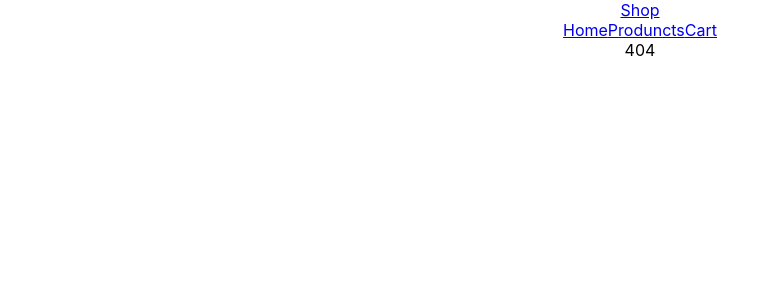
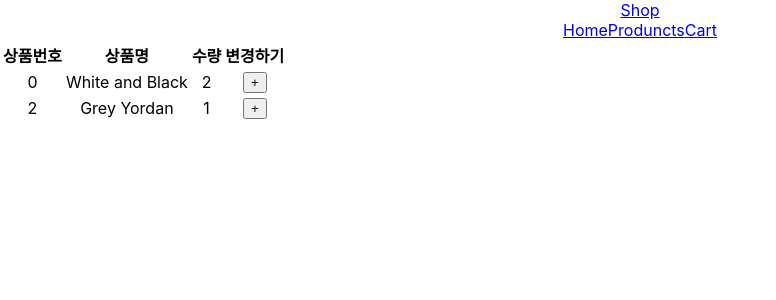
Before and after one commit to nomeleon/shop, a React (Create React App) app in the folder shop/: page /cart in a window 1280 px wide. Before the commit this address had no page. Shown: the top 300 px of the page, without its empty margins (0-776 px from the left). Built offline with nearby package versions, Linux system fonts and the light colour scheme; the HTML template or start-up script is replaced by a standard one.

Commit message:
redux, store, state 변경

```diff
--- a/shop/package.json
+++ b/shop/package.json
@@ -3,6 +3,7 @@
   "version": "0.1.0",
   "private": true,
   "dependencies": {
+    "@reduxjs/toolkit": "^1.8.3",
     "@testing-library/jest-dom": "^5.16.4",
     "@testing-library/react": "^13.3.0",
     "@testing-library/user-event": "^13.5.0",
@@ -11,6 +12,7 @@
     "react": "^18.2.0",
     "react-bootstrap": "^2.4.0",
     "react-dom": "^18.2.0",
+    "react-redux": "^8.0.2",
     "react-router-dom": "^6.3.0",
     "react-scripts": "5.0.1",
     "styled-components": "^5.3.5",
--- a/shop/src/App.js
+++ b/shop/src/App.js
@@ -5,6 +5,7 @@
 import Detail from "./components/Detail";
 import { data } from "./data/data";
 import { createContext, useState } from "react";
+import Cart from "./components/Cart";
 
 //context api
 //props 거치지 않고 변수 전달
@@ -31,7 +32,14 @@
               Home
             </Nav.Link>
             <Nav.Link href="#features">Produncts</Nav.Link>
-            <Nav.Link href="#pricing">Cart</Nav.Link>
+            <Nav.Link
+              href="#pricing"
+              onClick={() => {
+                navigate("/cart");
+              }}
+            >
+              Cart
+            </Nav.Link>
           </Nav>
         </Container>
       </Navbar>
@@ -46,7 +54,7 @@
             // </Context1.Provider>
           }
         />
-
+        <Route path="/cart" element={<Cart />} />
         {/* nested routes
         <Route path="/about" element={<About />}>
           <Route path="member" element={<div>member</div>} />
--- /dev/null
+++ b/shop/src/components/Cart.js
@@ -0,0 +1,51 @@
+import { Table } from "react-bootstrap";
+import { useDispatch, useSelector } from "react-redux";
+import { changeName } from "../store";
+
+function Cart() {
+  let user = useSelector((state) => {
+    return state.user;
+  });
+  let cart = useSelector((state) => {
+    return state.cart;
+  });
+  let dispatch = useDispatch();
+
+  return (
+    <div>
+      <Table>
+        <thead>
+          <tr>
+            <th>상품번호</th>
+            <th>상품명</th>
+            <th>수량</th>
+            <th>변경하기</th>
+          </tr>
+        </thead>
+        <tbody>
+          {cart.map((cartP, i) => {
+            return (
+              <tr key={i}>
+                <td>{cart[i].id}</td>
+                <td>{cart[i].name}</td>
+                <td>{cart[i].count}</td>
+                <td>
+                  <button
+                    onClick={() => {
+                      dispatch(changeName());
+                      console.log(user);
+                    }}
+                  >
+                    +
+                  </button>
+                </td>
+              </tr>
+            );
+          })}
+        </tbody>
+      </Table>
+    </div>
+  );
+}
+
+export default Cart;
--- /dev/null
+++ b/shop/src/store.js
@@ -0,0 +1,28 @@
+import { configureStore, createSlice } from "@reduxjs/toolkit";
+
+let user = createSlice({
+  name: "user",
+  initialState: "nomel",
+  reducers: {
+    changeName(state) {
+      return state + "eon";
+    },
+  },
+});
+
+export let { changeName } = user.actions;
+
+let cart = createSlice({
+  name: "cart",
+  initialState: [
+    { id: 0, name: "White and Black", count: 2 },
+    { id: 2, name: "Grey Yordan", count: 1 },
+  ],
+});
+
+export default configureStore({
+  reducer: {
+    user: user.reducer,
+    cart: cart.reducer,
+  },
+});
```
Also changed, not shown: shop/src/index.js (+6 -2 lines), 1 other file (tests, documents, lock files or other folders).
